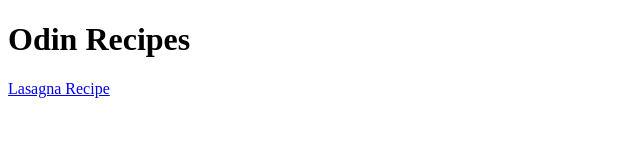
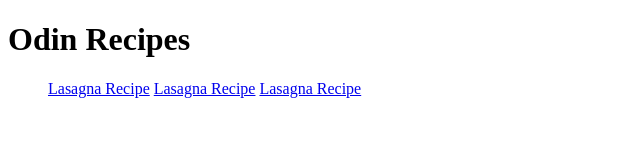
Before and after one commit to MTDeSousa/odin-recipes, a plain HTML site: page index.html in a window 1280 px wide. Shown: the whole page, without its empty margins (0-640 px from the left). Drawn offline with Linux system fonts and the light colour scheme.

Commit message:
added 2 new recipe links to index

```diff
--- a/index.html
+++ b/index.html
@@ -7,6 +7,12 @@
 </head>
 <body>
     <h1>Odin Recipes</h1>
-    <a href="lasagna.html">Lasagna Recipe</a>
+
+    <ul>
+       <a href="lasagna.html">Lasagna Recipe</a>
+       <a href="etonmess.html">Lasagna Recipe</a>
+       <a href="tommatosoup.html">Lasagna Recipe</a>
+
+    </ul>
 </body>
 </html>
```
